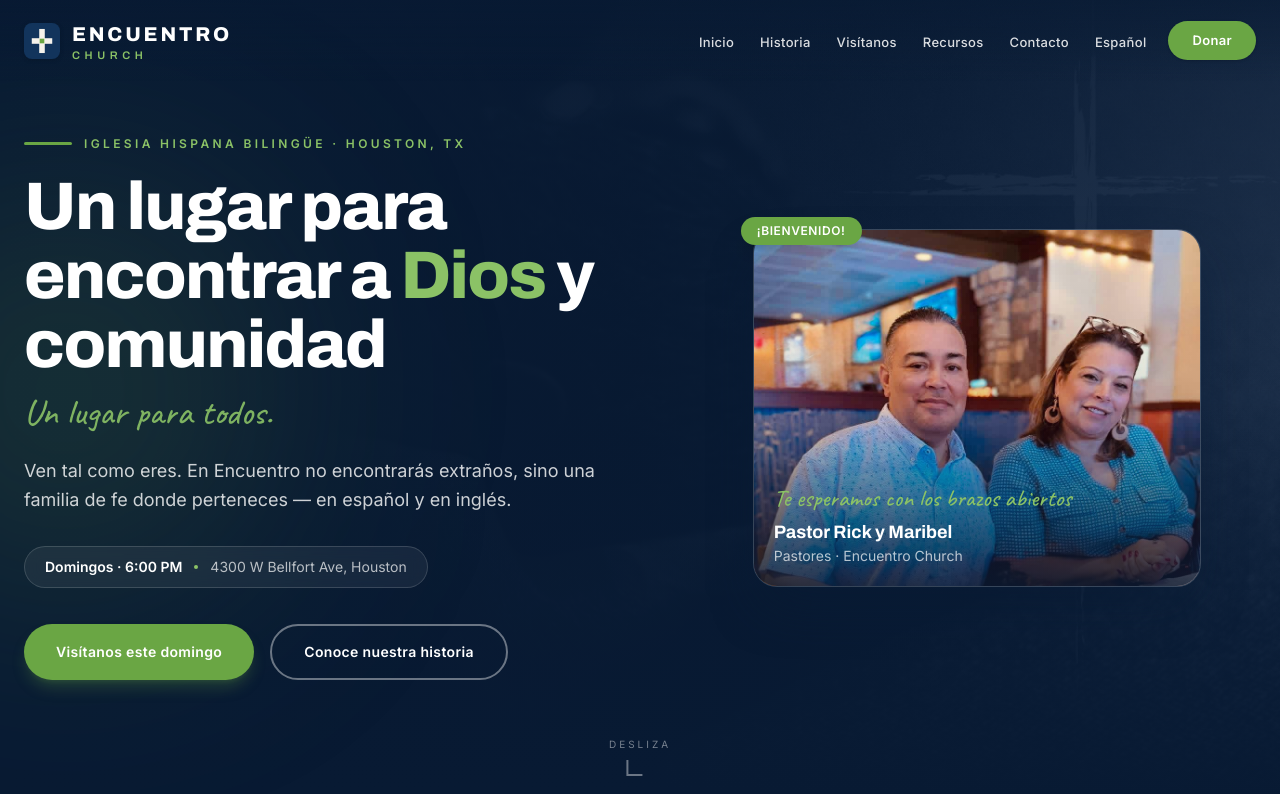
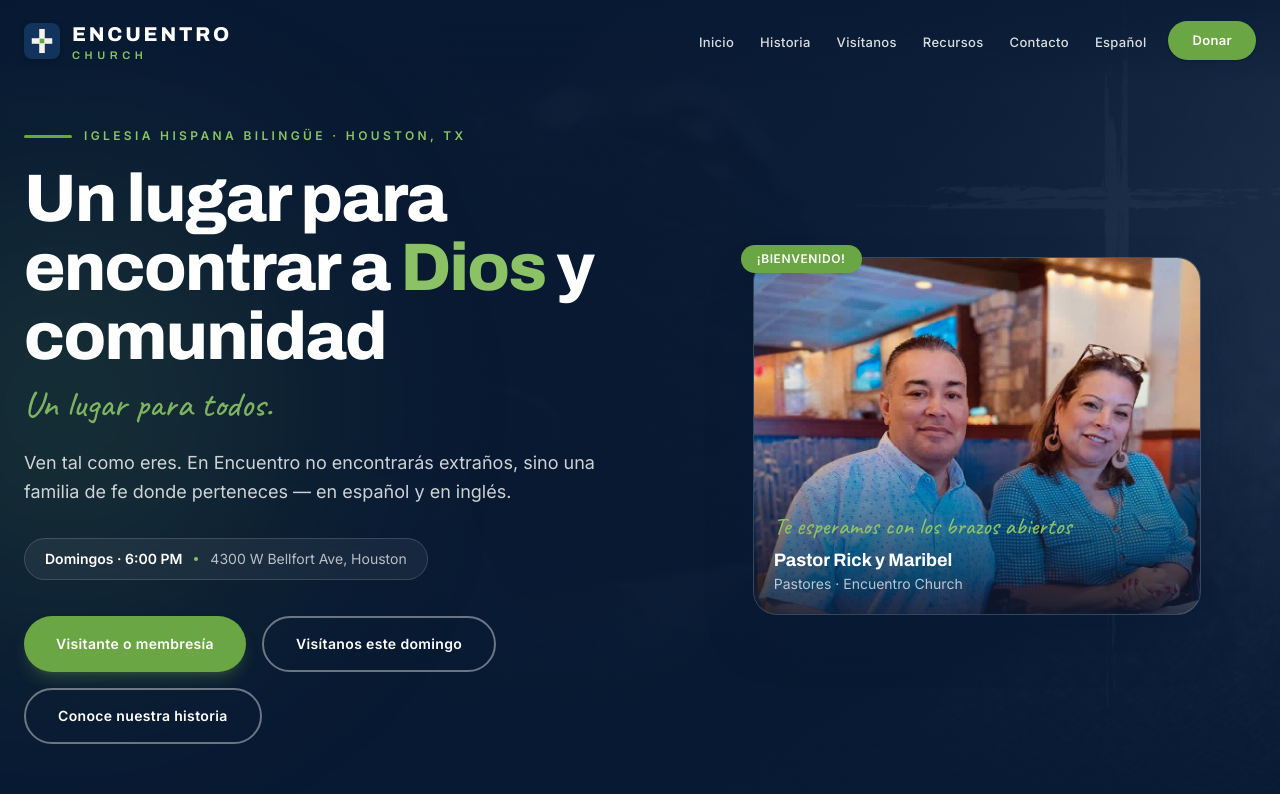
Before and after one commit to edesent/encuentrochurch, a Next.js app: page / in a window 1280 px wide. Shown: the top 794 px of the page. Built offline with nearby package versions, Linux system fonts and the light colour scheme.

Commit message:
Added visitor and membership button to homepage

```diff
--- a/src/components/Hero.tsx
+++ b/src/components/Hero.tsx
@@ -53,8 +53,16 @@ export default function Hero() {
           {/* CTAs */}
           <div className="animate-fade-up delay-700 mt-9 flex flex-wrap gap-4">
             <Link
+              href="https://encuentro-connect-flow.base44.app/"
+              target="_blank"
+              rel="noopener noreferrer"
+              className="inline-flex items-center justify-center rounded-full bg-green px-8 py-4 text-sm font-semibold tracking-wide text-white shadow-lg shadow-green/25 transition-all hover:-translate-y-0.5 hover:bg-green-dark"
+            >
+              Visitante o membresía
+            </Link>
+            <Link
               href="/#visitanos"
-              className="inline-flex items-center justify-center rounded-full bg-green px-8 py-4 text-sm font-semibold tracking-wide text-white shadow-lg shadow-green/25 transition-all hover:-translate-y-0.5 hover:bg-green-dark"
+              className="inline-flex items-center justify-center rounded-full border-2 border-white/40 px-8 py-4 text-sm font-semibold tracking-wide text-white transition-all hover:-translate-y-0.5 hover:border-white hover:bg-white/10"
             >
               Visítanos este domingo
             </Link>
```
